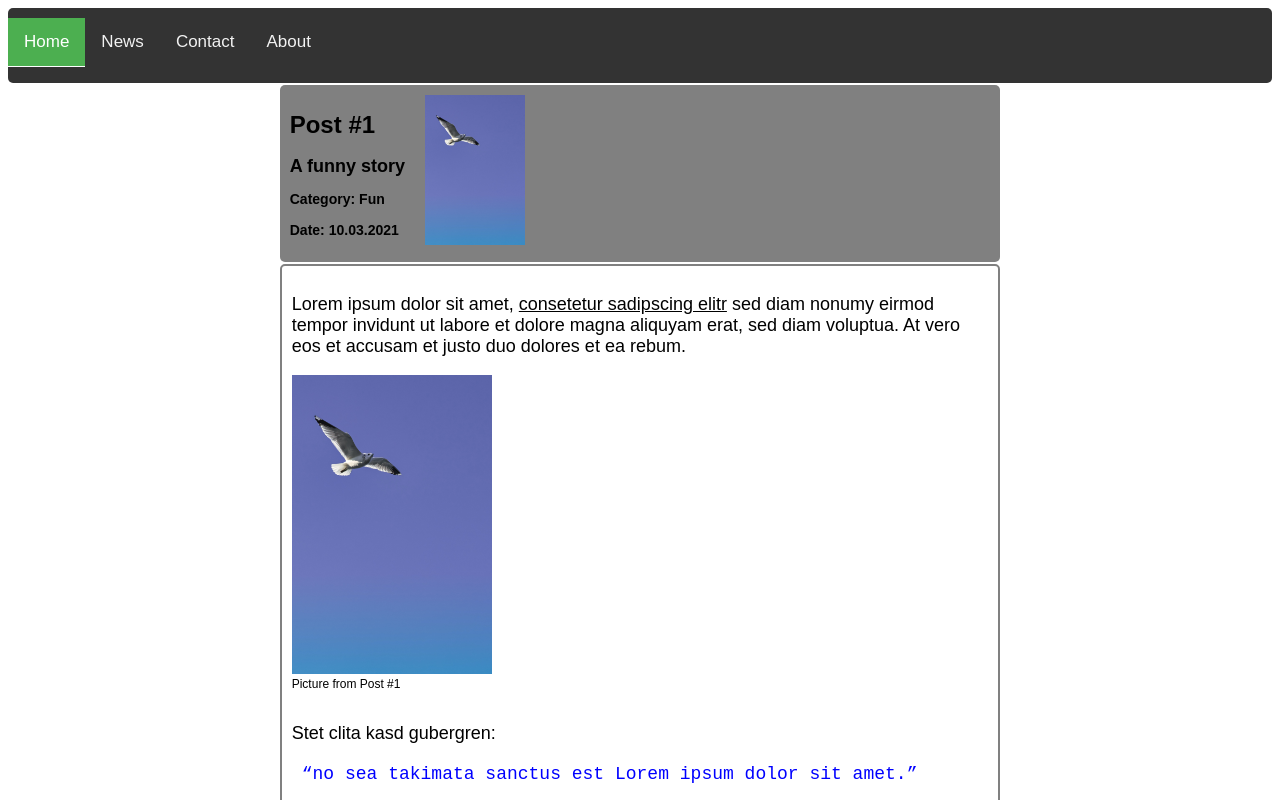
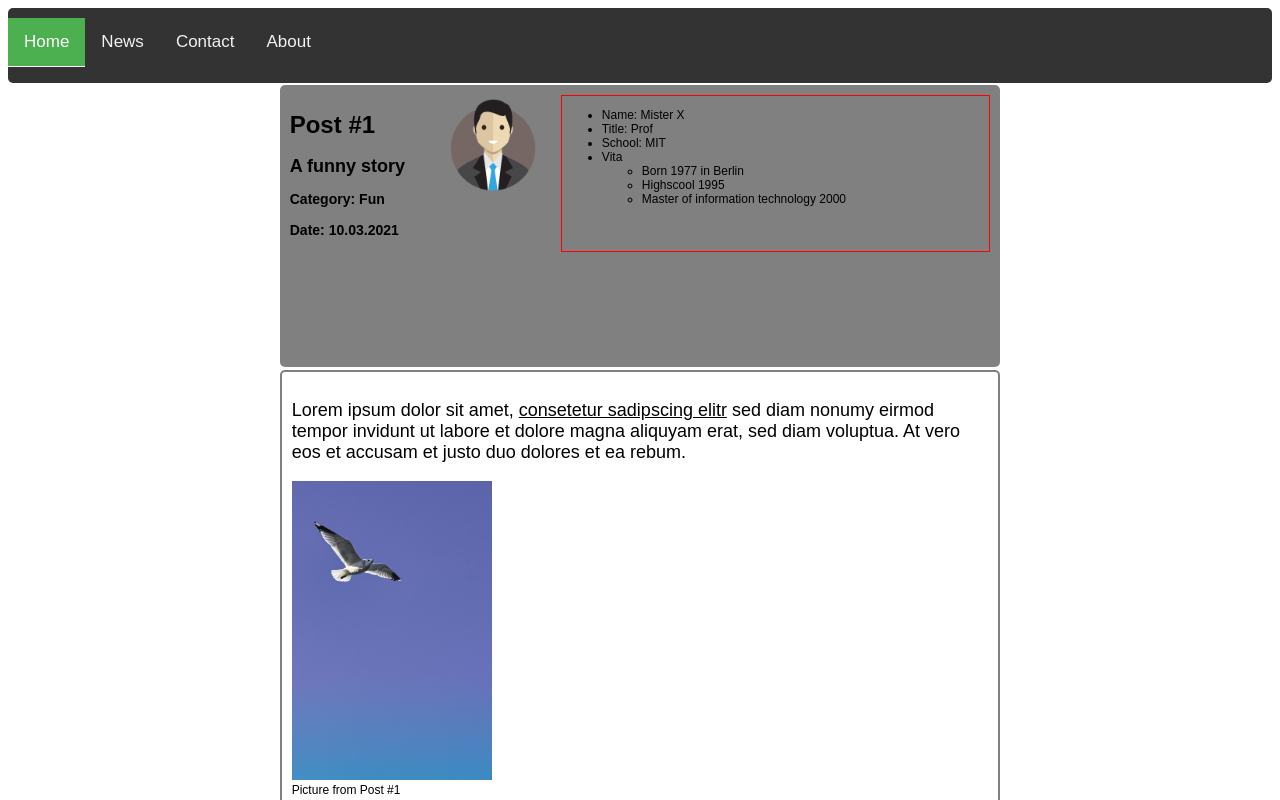
Before and after one commit to xtwulf/project_1, a plain HTML site: page blog_site.html in a window 1280 px wide. Shown: the top 800 px of the page. Drawn offline with Linux system fonts and the light colour scheme.

Commit message:
added avatar to blog header

```diff
--- a/blog_site.html
+++ b/blog_site.html
@@ -32,14 +32,29 @@
             </div>
             <main>
                 <div class="card_header">
-                    <div>
+                    <div style="flex-grow: 1;">
                         <h1>Post #1</h1>
                         <h2>A funny story</h2>
                         <h3>Category: Fun</h3>
                         <h3>Date: 10.03.2021</h3>
                     </div>
-                    <div>
-                        <img src="images/pic_1.jpg" class="card_img_header">
+                    <div style="flex-grow: 1;">
+                        <img src="images/7_avatar-512.webp" class="card_img_header">
+                    </div>
+                    <div style="flex-grow: 8; border: solid 1px red;">
+                        <ul>
+                            <li>Name: Mister X</li>
+                            <li>Title: Prof</li>
+                            <li>School: MIT</li>
+                            <li>Vita
+                                <ul>
+                                    <li>Born 1977 in Berlin</li>
+                                    <li>Highscool 1995</li>
+                                    <li>Master of information technology 2000</li>
+
+                                </ul>
+                            </li>
+                        </ul>
                     </div>
                 </div>
             </main>
@@ -63,6 +78,7 @@
 
             </div>
 
+            <div id="author"></div>
 
 
             <footer>
--- a/css/blog_grid.css
+++ b/css/blog_grid.css
@@ -20,13 +20,15 @@ text-align: center;
 display: grid;
 min-height: 100vh;
 grid-template-columns: 0.75fr 1fr 1fr 0.75fr;
-grid-template-rows: 75px 0.5fr 1.75fr 0.2fr;
+grid-template-rows: 75px 0.5fr 1.75fr 1fr 0.2fr;
 grid-template-areas:
   "nav nav nav nav"
   "empty1 main main empty2"
   "empty1 content content empty2"
   /* "sidebar content content empty" */
+  "empty1 author author empty2"
   "empty1 footer footer empty2";
+
 }
 
 
@@ -37,6 +39,8 @@ grid-template-areas:
   border-radius: var(--main-radius);
 }
 
+
+
 #empty1 {
 
   grid-area: empty1;
@@ -45,6 +49,11 @@ grid-template-areas:
 
   grid-area: empty2;
 }
+#author {
+  grid-area: author;
+  background: red;
+}
+
 
 @media only screen and (max-width: 550px) {
   .container {
--- a/css/style.css
+++ b/css/style.css
@@ -46,6 +46,10 @@ nav {
     padding-top: var(--main-padding);
     font-size: 0.75em;
     text-align: center;
+  }
+
+  ul {
+    font-size: 12px;
   }
 
 
@@ -117,9 +121,14 @@ nav {
 
 }
 .card_header {
-  display: inline-flex;
-  margin-right: 20px;
+  display: flex;
+  flex-direction: row;
+  flex-wrap: wrap;
+  justify-content: space-evenly;
+
+
 }
+
 
 #sidebar {
   background: #4CAF50;
```
Also changed, not shown: images/7_avatar-512.webp (added).
